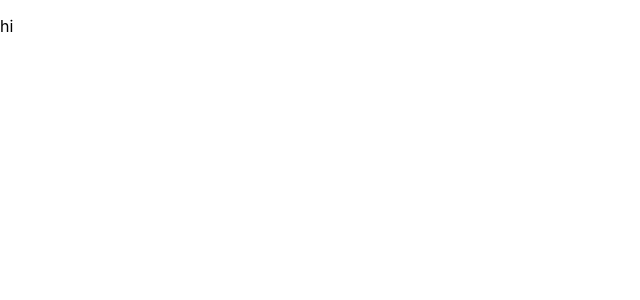
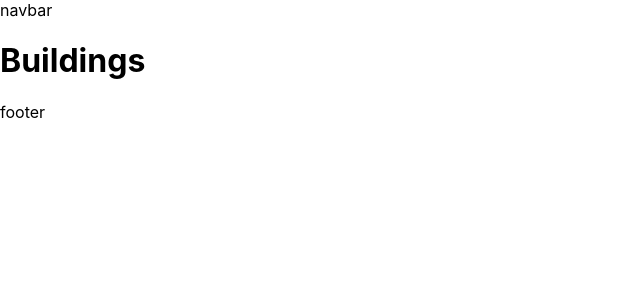
Before and after one commit to BrandonWidjaja/IT-Project, a React (Create React App) app in the folder client/: page /buildings in a window 1280 px wide. Shown: the top 300 px of the page, without its empty margins (0-640 px from the left). Built offline with nearby package versions, Linux system fonts and the light colour scheme.

Commit message:
frontend structure

```diff
--- a/client/package.json
+++ b/client/package.json
@@ -8,6 +8,7 @@
     "@testing-library/user-event": "^13.5.0",
     "react": "^18.2.0",
     "react-dom": "^18.2.0",
+    "react-router-dom": "^6.3.0",
     "react-scripts": "5.0.1",
     "web-vitals": "^2.1.4"
   },
--- a/client/src/App.js
+++ b/client/src/App.js
@@ -1,9 +1,27 @@
 import './App.css';
 import React from 'react';
+import { BrowserRouter as Router, Routes, Route} from 'react-router-dom';
+import Navbar from './components/Navbar';
+import Footer from './components/Footer';
+import Home from './components/pages/Home';
+import Buildings from './components/pages/Buildings';
+import Profile from './components/pages/Profile';
+
 
 function App() {
   return (
-    <p>hi</p>
+    <>
+    <Router>
+      <Navbar />
+      <Routes>
+        <Route path='/' element={<Home/>} />
+        <Route path='/buildings' element={<Buildings/>} />
+        <Route path='/profile' element={<Profile/>} />
+      </Routes>
+      <Footer />
+    </Router>
+
+    </>
   )
 }
 
--- /dev/null
+++ b/client/src/components/Footer.js
@@ -0,0 +1,9 @@
+import React from 'react';
+
+function Footer() {
+    return (
+        <nav>footer</nav>
+    )
+}
+
+export default Footer
--- /dev/null
+++ b/client/src/components/Navbar.js
@@ -0,0 +1,9 @@
+import React from 'react';
+
+function Navbar() {
+    return (
+        <nav>navbar</nav>
+    )
+}
+
+export default Navbar
--- /dev/null
+++ b/client/src/components/pages/Buildings.js
@@ -0,0 +1,11 @@
+import React from 'react';
+
+function Buildings() {
+    return (
+        <>
+            <h1>Buildings</h1>
+        </>
+    )
+}
+
+export default Buildings;
--- /dev/null
+++ b/client/src/components/pages/Home.js
@@ -0,0 +1,11 @@
+import React from 'react';
+
+function Home() {
+    return (
+        <>
+            <h1>home</h1>
+        </>
+    )
+}
+
+export default Home;
--- /dev/null
+++ b/client/src/components/pages/Profile.js
@@ -0,0 +1,11 @@
+import React from 'react';
+
+function Profile() {
+    return (
+        <>
+            <h1>profile</h1>
+        </>
+    )
+}
+
+export default Profile;
```
Also changed, not shown: 1 other file (tests, documents, lock files or other folders).
